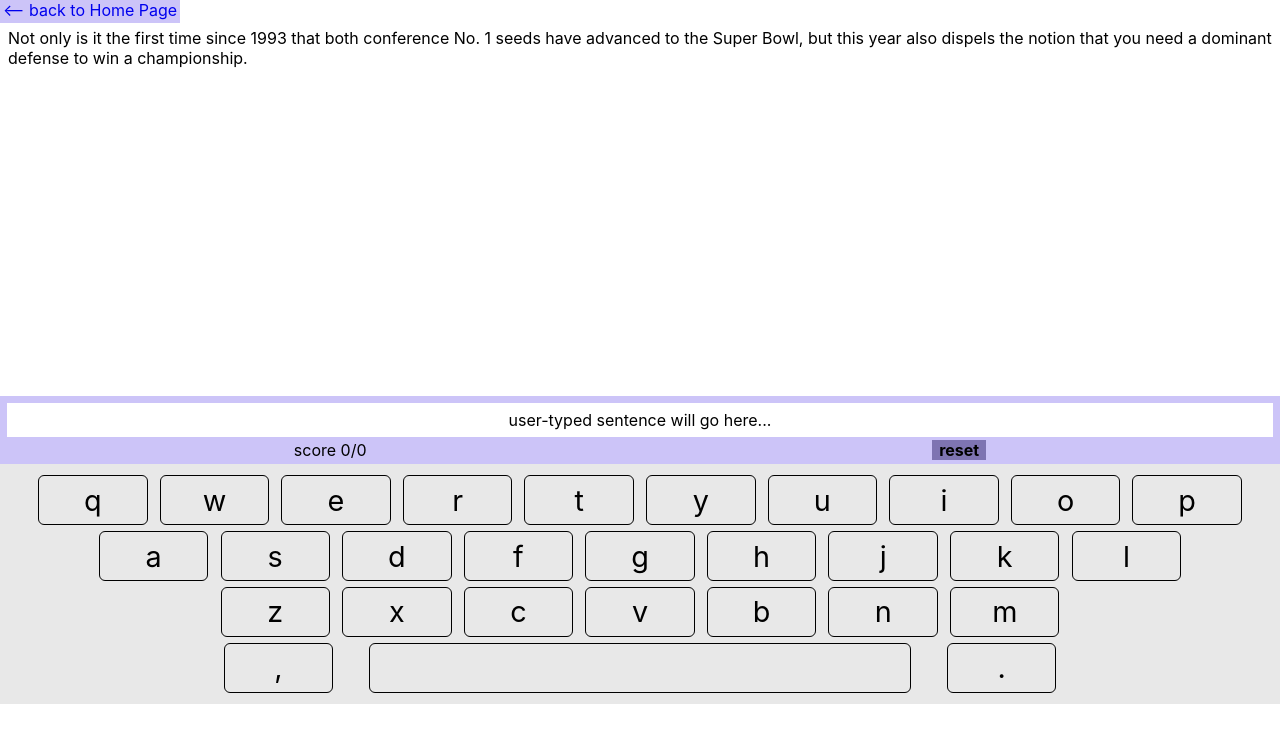
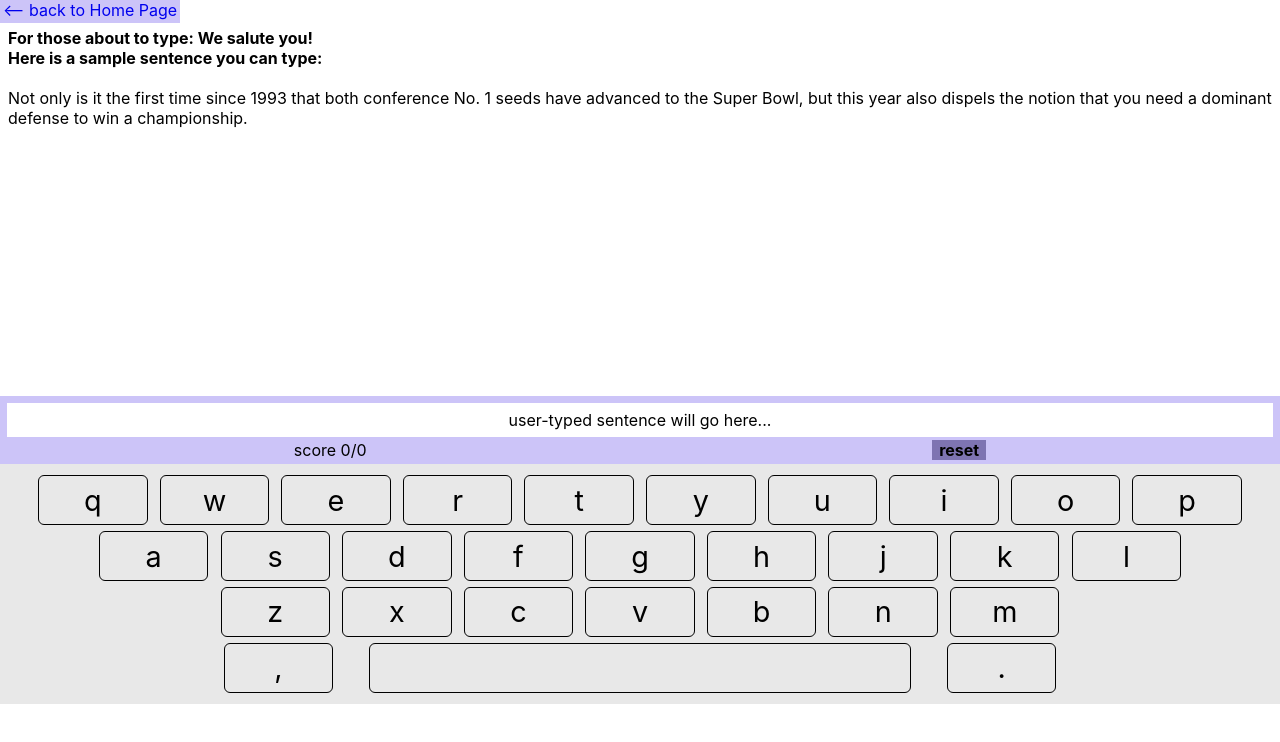
Before and after one commit to JustinDudley/thimble, a React (Create React App) app: page /typingPage in a window 1280 px wide. Shown: the top 742 px of the page. Built offline with nearby package versions, Linux system fonts and the light colour scheme.

Commit message:
change words in sample area

```diff
--- a/src/routes/TypingPage/components/SampleSection/index.tsx
+++ b/src/routes/TypingPage/components/SampleSection/index.tsx
@@ -5,9 +5,15 @@ import styles from './style.module.css';
 export const SampleSection: React.FC = () => {
    return (
       <div className={styles.sampleSection}>
-         Not only is it the first time since 1993 that both conference No. 1
-         seeds have advanced to the Super Bowl, but this year also dispels the
-         notion that you need a dominant defense to win a championship.
+         <div style={{ fontWeight: 'bold', marginBottom: '20px' }}>
+            <div>For those about to type: We salute you!</div>
+            <div>Here is a sample sentence you can type:</div>
+         </div>
+         <div>
+            Not only is it the first time since 1993 that both conference No. 1
+            seeds have advanced to the Super Bowl, but this year also dispels
+            the notion that you need a dominant defense to win a championship.
+         </div>
       </div>
    );
 };
```
